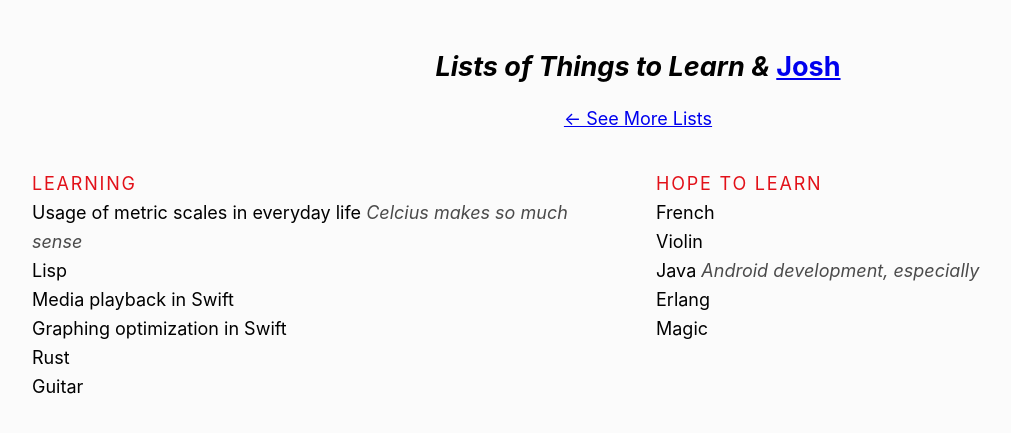
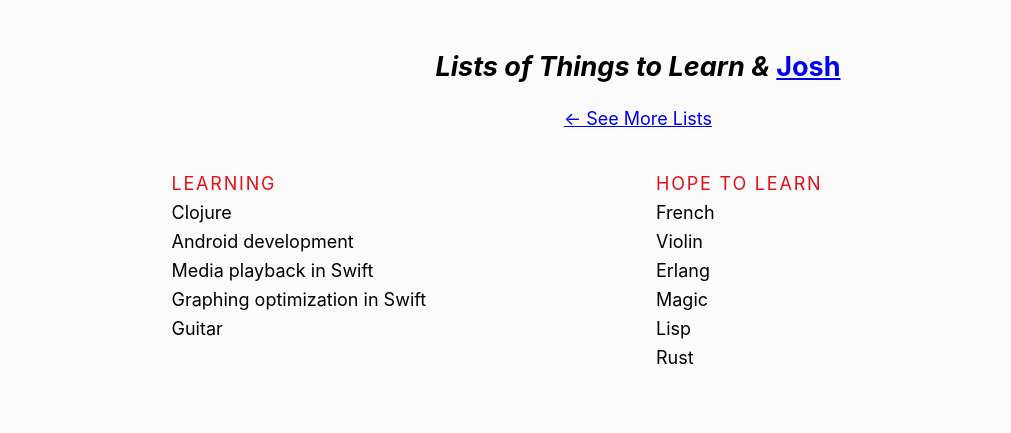
Before and after one commit to joshbeckman/andjosh.github.io, a Jekyll site: the page built from _lists/learning-lists.md, in a window 1280 px wide. Shown: the top 433 px of the page, without its empty margins (2-1013 px from the left). Built offline with Jekyll 4.4.1, drawn with Linux system fonts in a browser that asks for light colours.

Commit message:
Update what I'm learning

```diff
--- a/_lists/learning-lists.md
+++ b/_lists/learning-lists.md
@@ -13,17 +13,17 @@ permalink: /lists/learning/
 }
 </style>
 
-- Usage of metric scales in everyday life _Celcius makes so much sense_
-- Lisp
+- Clojure
+- Android development
 - Media playback in Swift
 - Graphing optimization in Swift
-- Rust
 - Guitar
 
 <!--two items:-->
 
 - French
 - Violin
-- Java _Android development, especially_
 - Erlang
 - Magic
+- Lisp
+- Rust
```
